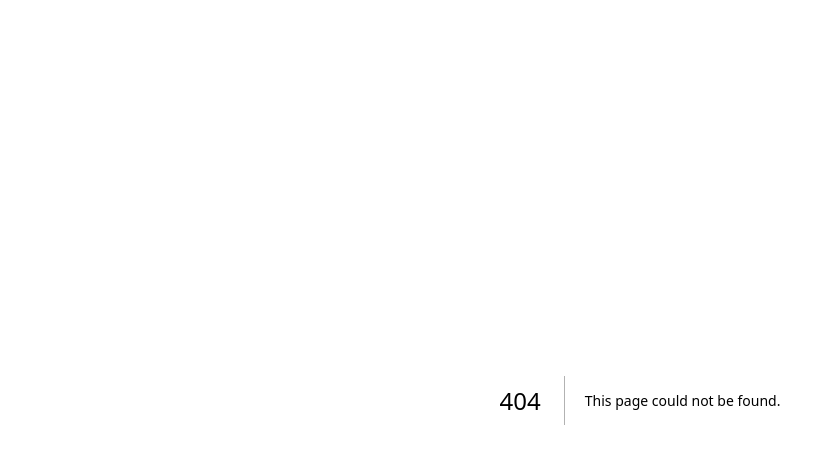
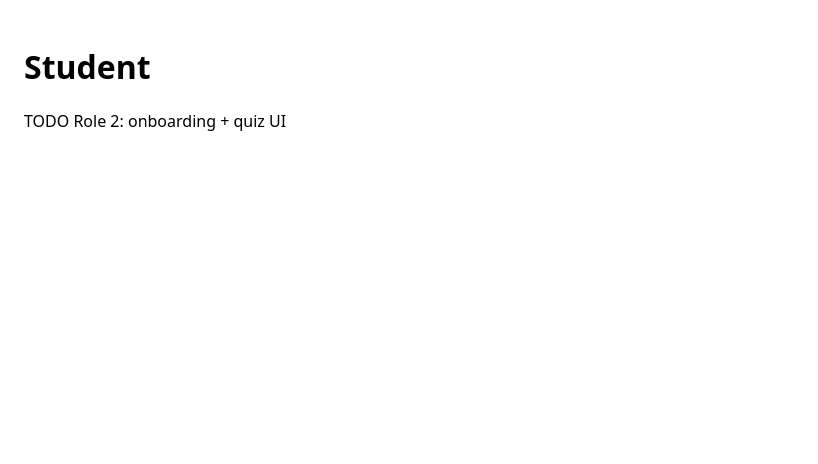
Before and after one commit to SabioTechTeam/Teacher-Hub, a Next.js app in the folder apps/web/: page /student in a window 1280 px wide. Before the commit this address had no page. Shown: the top 464 px of the page, without its empty margins (0-818 px from the left). Built offline with nearby package versions, Linux system fonts and the light colour scheme.

Commit message:
chore: student page stub

```diff
--- /dev/null
+++ b/apps/web/app/student/page.tsx
@@ -0,0 +1,8 @@
+export default function StudentPage() {
+  return (
+    <main style={{ padding: 24 }}>
+      <h1>Student</h1>
+      <p>TODO Role 2: onboarding + quiz UI</p>
+    </main>
+  );
+}
```
